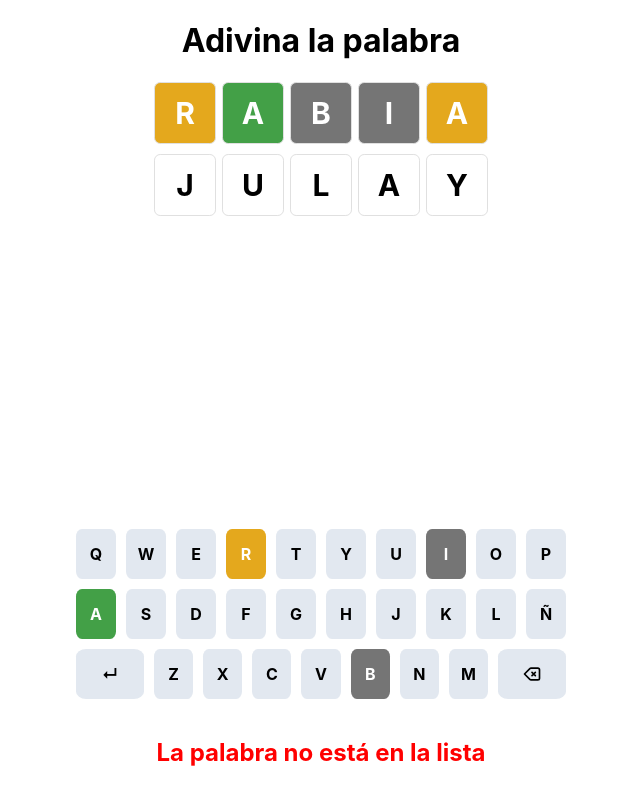
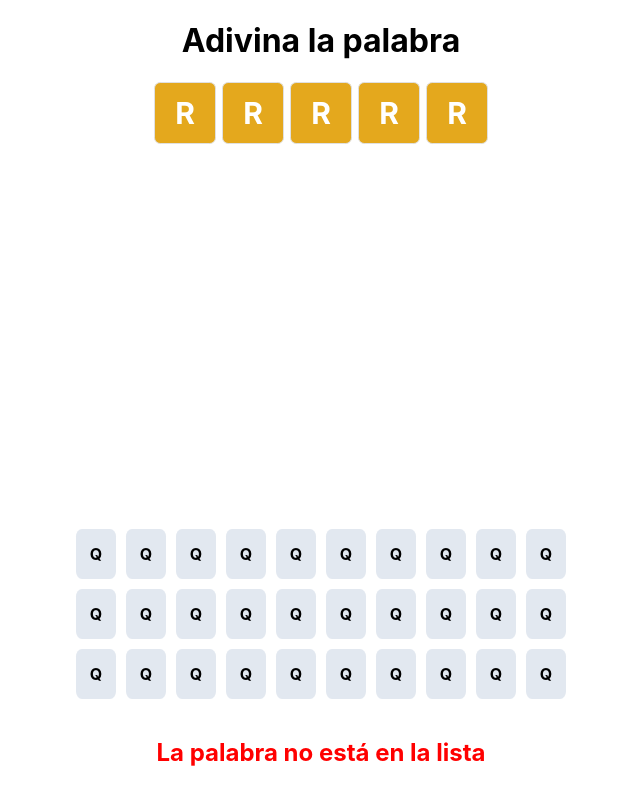
Before and after one commit to SergioGM89/GuessTheWord, a React app: page / in a window 1280 px wide. Shown: the whole page, without its empty margins (319-959 px from the left). Built offline with nearby package versions, Linux system fonts and the light colour scheme.

Commit message:
Create Components

```diff
--- a/src/App.js
+++ /dev/null
@@ -1,186 +0,0 @@
-// import { getPokemonData } from "./pokemon_api"
-import { useState, useEffect } from "react";
-import './CSS/error.css';
-import './CSS/game.css';
-import './CSS/keyboard.css';
-import './CSS/letter.css';
-import './CSS/loading.css';
-import './CSS/words.css';
-
-// const DEFAULT_LANGUAGE = '7' // Español
-
-// function pokemonsInLanguage(pokemons, language) {
-//   return pokemons?.filter(pokemon => pokemon.local_language_id === language)
-// }
-
-function App(props) {
-
-    //   const { func } = props;
-    //   const [allPokemonData, setAllPokemonData] = useState(undefined);
-    //   const [data, setData] = useState(undefined);
-    //   const [language, setLanguage] = useState(DEFAULT_LANGUAGE);
-    //   const [inputValue, setInputValue] = useState('');
-
-    //   function callFunctionProps(e, inputValue){
-    //     e.preventDefault();
-    //     let pokemon = data?.find(pokemon => pokemon.name === inputValue);
-    //     pokemon? func(pokemon.pokemon_species_id): null;
-    //   }
-
-
-    //   async function getPokemonList() {
-    //     setAllPokemonData(await getPokemonData());
-    //   }
-
-    //   function getDatalist() {
-    //     setData(pokemonsInLanguage(allPokemonData, language));
-    //   }
-
-    //   useEffect(() => {
-    //     getPokemonList();
-    //   }, []);
-
-    //   useEffect(() => {
-    //     getDatalist();
-    //   }, [allPokemonData, language]);
-
-
-    return (
-        <div className="game">
-            <div className="board">
-                <h1>Adivina la palabra</h1>
-                <div className="words">
-                    <div className="container ">
-                        <div className="word">
-                            <div className="letter">
-                                <div className="slot yellow ">
-                                    <p>R</p>
-                                </div>
-                            </div>
-                            <div className="letter">
-                                <div className="slot green ">
-                                    <p>A</p>
-                                </div>
-                            </div>
-                            <div className="letter">
-                                <div className="slot grey ">
-                                    <p>B</p>
-                                </div>
-                            </div>
-                            <div className="letter">
-                                <div className="slot grey ">
-                                    <p>I</p>
-                                </div>
-                            </div>
-                            <div className="letter">
-                                <div className="slot yellow ">
-                                    <p>A</p>
-                                </div>
-                            </div>
-                        </div>
-                        <div className="word">
-                            <div className="letter">
-                                <div className="slot  ">
-                                    <p>J</p>
-                                </div>
-                            </div>
-                            <div className="letter">
-                                <div className="slot  ">
-                                    <p>U</p>
-                                </div>
-                            </div>
-                            <div className="letter">
-                                <div className="slot  ">
-                                    <p>L</p>
-                                </div>
-                            </div>
-                            <div className="letter">
-                                <div className="slot  ">
-                                    <p>A</p>
-                                </div>
-                            </div>
-                            <div className="letter">
-                                <div className="slot  ">
-                                    <p>Y</p>
-                                </div>
-                            </div>
-                        </div>
-                    </div>
-                </div>
-                <div className="keyboard">
-                    <div className="keyboard-line">
-                        <div className="key ">Q</div>
-                        <div className="key ">W</div>
-                        <div className="key ">E</div>
-                        <div className="key yellow">R</div>
-                        <div className="key ">T</div>
-                        <div className="key ">Y</div>
-                        <div className="key ">U</div>
-                        <div className="key grey">I</div>
-                        <div className="key ">O</div>
-                        <div className="key ">P</div>
-                    </div>
-                    <div className="keyboard-line">
-                        <div className="key green">A</div>
-                        <div className="key ">S</div>
-                        <div className="key ">D</div>
-                        <div className="key ">F</div>
-                        <div className="key ">G</div>
-                        <div className="key ">H</div>
-                        <div className="key ">J</div>
-                        <div className="key ">K</div>
-                        <div className="key ">L</div>
-                        <div className="key ">Ñ</div>
-                    </div>
-                    <div className="keyboard-line">
-                        <div className="command">↵</div>
-                        <div className="key ">Z</div>
-                        <div className="key ">X</div>
-                        <div className="key ">C</div>
-                        <div className="key ">V</div>
-                        <div className="key grey">B</div>
-                        <div className="key ">N</div>
-                        <div className="key ">M</div>
-                        <div className="command">
-                            <svg xmlns="http://www.w3.org/2000/svg" fill="none" viewBox="0 0 24 24"
-                                stroke="currentColor" aria-hidden="true" style={{width: "20px", height: "30px"}}>
-                                <path strokeLinecap="round" strokeLinejoin="round" strokeWidth="2"
-                                    d="M12 14l2-2m0 0l2-2m-2 2l-2-2m2 2l2 2M3 12l6.414 6.414a2 2 0 001.414.586H19a2 2 0 002-2V7a2 2 0 00-2-2h-8.172a2 2 0 00-1.414.586L3 12z">
-                                </path>
-                            </svg>
-                        </div>
-                    </div>
-                </div>
-                <div className="error">
-                    <div className="overlay"></div>
-                    <div>
-                        <p>La palabra no está en la lista</p>
-                    </div>
-                </div>
-            </div>
-        </div>
-        // <div>
-        //   <h2>PokeForm</h2>
-        //   <form>
-        //     <label>
-        //       Nombre del pokèmon:
-        //       <input type="text" name="name" list="pokemons" onChange={e => setInputValue(e.target.value)}/>
-        //     </label>
-        //     <datalist id="pokemons">
-        //       {JSON.stringify(data)}
-        //     </datalist>
-        //     <label>
-        //       Lenguaje
-        //       <select  onChange={e=>setLanguage(e.target.value)}>
-        //         <option value="7">Español</option>
-        //         <option value="5">Francés</option>
-        //         <option value="6">Alemán</option>
-        //       </select>
-        //     </label>
-        //     <input type="submit" value="Search" onClick={(e) => callFunctionProps(e, inputValue)}/>
-        //   </form>
-        // </div>
-    )
-}
-
-export default App
--- /dev/null
+++ b/src/components/Error.js
@@ -0,0 +1,14 @@
+import '../CSS/error.css';
+
+function Error(props) {
+    return (
+        <div className="error">
+            <div className="overlay"></div>
+            <div>
+                <p>La palabra no está en la lista</p>
+            </div>
+        </div>
+    )
+}
+
+export default Error
--- /dev/null
+++ b/src/components/Game.js
@@ -0,0 +1,19 @@
+import Word from "./Word";
+import Keyboard from "./Keyboard";
+import Error from "./Error";
+import '../CSS/game.css';
+
+function Game(props) {
+    return (
+        <div className="game">
+            <div className="board">
+                <h1>Adivina la palabra</h1>
+                <Word />
+                <Keyboard />
+                <Error />
+            </div>
+        </div>
+    )
+}
+
+export default Game
--- /dev/null
+++ b/src/components/Key.js
@@ -0,0 +1,8 @@
+
+function Key(props) {
+    return (
+        <div className="key ">Q</div>
+    )
+}
+
+export default Key
--- /dev/null
+++ b/src/components/Keyboard.js
@@ -0,0 +1,14 @@
+import '../CSS/keyboard.css';
+import KeyboardLine from "./KeyboardLine";
+
+function Keyboard(props) {
+    return (
+        <div className="keyboard">
+            <KeyboardLine />
+            <KeyboardLine />
+            <KeyboardLine />
+        </div>
+    )
+}
+
+export default Keyboard
--- /dev/null
+++ b/src/components/KeyboardLine.js
@@ -0,0 +1,20 @@
+import Key from "./Key";
+
+function KeyboardLine(props) {
+    return (
+        <div className="keyboard-line">
+            <Key />
+            <Key />
+            <Key />
+            <Key />
+            <Key />
+            <Key />
+            <Key />
+            <Key />
+            <Key />
+            <Key />
+        </div>
+    )
+}
+
+export default KeyboardLine
--- /dev/null
+++ b/src/components/Letter.js
@@ -0,0 +1,13 @@
+import '../CSS/letter.css';
+
+function Letter(props) {
+    return (
+        <div className="letter">
+            <div className="slot yellow ">
+                <p>R</p>
+            </div>
+        </div>
+    )
+}
+
+export default Letter
--- /dev/null
+++ b/src/components/Word.js
@@ -0,0 +1,21 @@
+import '../CSS/words.css';
+import '../CSS/loading.css';
+import Letter from "./Letter";
+
+function Word(props) {
+    return (
+        <div className="words">
+            <div className="container ">
+                <div className="word">
+                    <Letter />
+                    <Letter />
+                    <Letter />
+                    <Letter />
+                    <Letter />
+                </div>
+            </div>
+        </div>
+    )
+}
+
+export default Word
--- a/src/index.js
+++ b/src/index.js
@@ -1,7 +1,7 @@
 import ReactDOM from 'react-dom/client';
 import React from 'react';
-import App from './App';
+import Game from './components/Game';
 import './CSS/index.css';
 
 const root = ReactDOM.createRoot(document.querySelector('#root'));
-root.render(<App />);
+root.render(<Game />);
```
Also changed, not shown: src/components/Loading.js (added), src/components/command.js (added).
